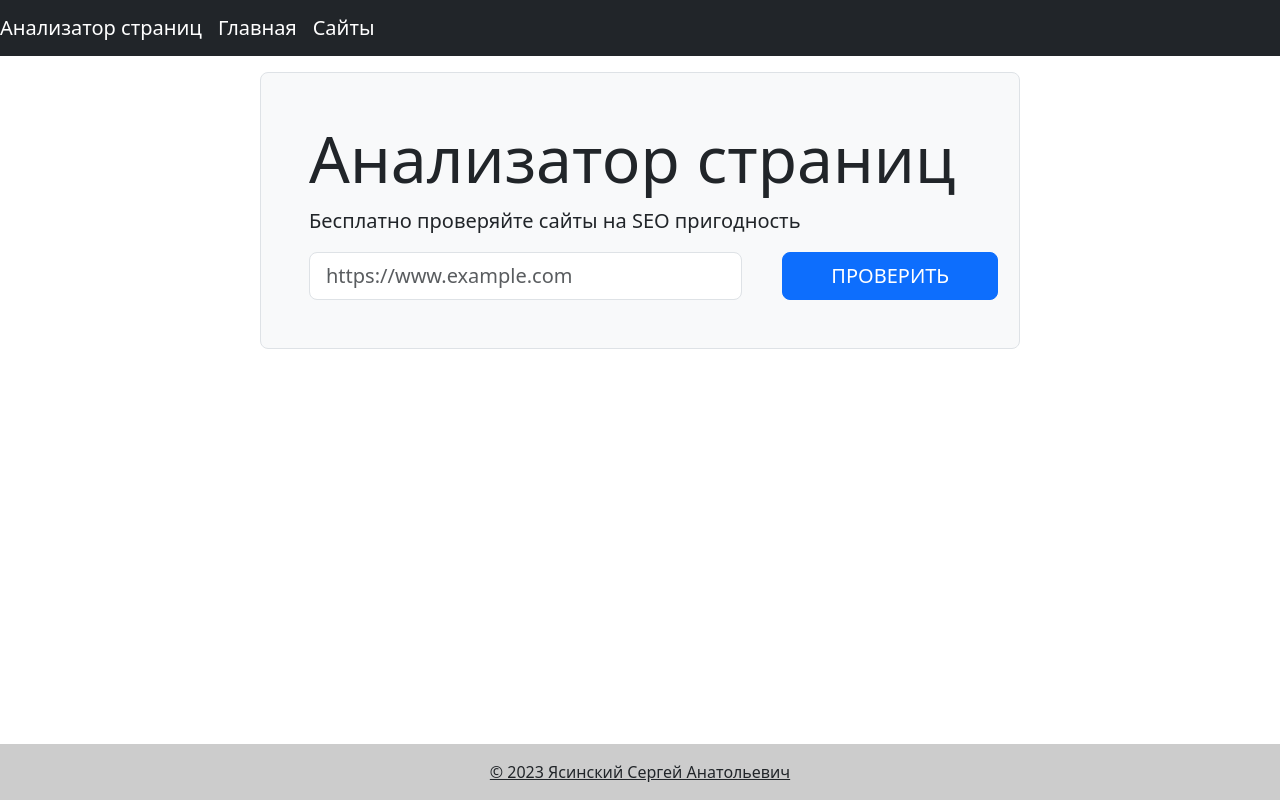
After one commit to 9lceHb/php-project-9, a PHP site: page /templates/index.phtml in a window 1280 px wide. The commit adds this page. Run offline with PHP 8.4, Linux system fonts and the light colour scheme.

Commit message:
create main page with bootstrap

```diff
--- a/public/index.php
+++ b/public/index.php
@@ -24,8 +24,8 @@ $app->add(MethodOverrideMiddleware::class);
 $app->addErrorMiddleware(true, true, true);
 
 $app->get('/', function ($request, $response) {
-    return $response->write('hello world');
-    // return $this->get('renderer')->render($response, 'index.phtml');
+    // return $response->write('hello world');
+    return $this->get('renderer')->render($response, 'index.phtml');
 });
 
 $app->run();
--- /dev/null
+++ b/templates/index.phtml
@@ -0,0 +1,48 @@
+<!DOCTYPE html>
+<html lang="en">
+<head>
+    <meta charset="UTF-8">
+    <meta http-equiv="X-UA-Compatible" content="IE=edge">
+    <meta name="viewport" content="width=device-width, initial-scale=1.0">
+    <title>Document</title>
+    <link href="https://cdn.jsdelivr.net/npm/bootstrap@5.3.0-alpha1/dist/css/bootstrap.min.css" rel="stylesheet" integrity="sha384-GLhlTQ8iRABdZLl6O3oVMWSktQOp6b7In1Zl3/Jr59b6EGGoI1aFkw7cmDA6j6gD" crossorigin="anonymous">
+</head>
+<body>
+    <!-- <header> -->
+    <header>
+    <nav class="navbar navbar-expand-lg navbar-dark bg-dark">
+        <a class="navbar-brand" href="/">Анализатор страниц</a>
+        <a class="navbar-brand" href="/">Главная</a>
+        <a class="navbar-brand" href="/">Сайты</a>
+    </nav>
+    </header>
+    <main class="flex-grow-1">
+        <div class="container-lg mt-3">
+            <div class="row">
+                <div class="col-12 col-md-10 col-lg-8 mx-auto border rounded-3 bg-light p-5">
+                    <h1 class="display-3">Анализатор страниц</h1>
+                    <p class="lead">Бесплатно проверяйте сайты на SEO пригодность</p>
+                    <form action="/urls" method="post" class="row" required="">
+                        <div class="col-8">
+                        <input type="text" name="url[name]" value="" class="form-control form-control-lg" placeholder="https://www.example.com">
+                        </div>
+                        <div class="col-2">
+                            <input type="submit" class="btn btn-primary btn-lg ms-3 px-5 text-uppercase mx-3" value="Проверить">
+                        </div>
+                    </form>
+                </div>
+            </div>
+        </div>
+    </main>
+    <!-- <main>
+        <h1>Анализатор страниц</h1>
+        <a>Бесплатно проверяйте сайты на СЕО пригодность</a>
+    </main> -->
+    <footer class="footer fixed-bottom">
+    <div class="text-center text-dark p-3" style="background-color: rgba(0, 0, 0, 0.2);">
+        <a class="text-dark" href="https://hh.ru/resume/f725e2a8ff0b8b579b0039ed1f30776a424c72">© 2023 Ясинский Сергей Анатольевич</a>
+    </div>
+    </footer>
+    <!-- <script src="https://cdn.jsdelivr.net/npm/bootstrap@5.3.0-alpha1/dist/js/bootstrap.bundle.min.js" integrity="sha384-w76AqPfDkMBDXo30jS1Sgez6pr3x5MlQ1ZAGC+nuZB+EYdgRZgiwxhTBTkF7CXvN" crossorigin="anonymous"></script> -->
+</body>
+</html>
```
Also changed, not shown: 1 other file.
